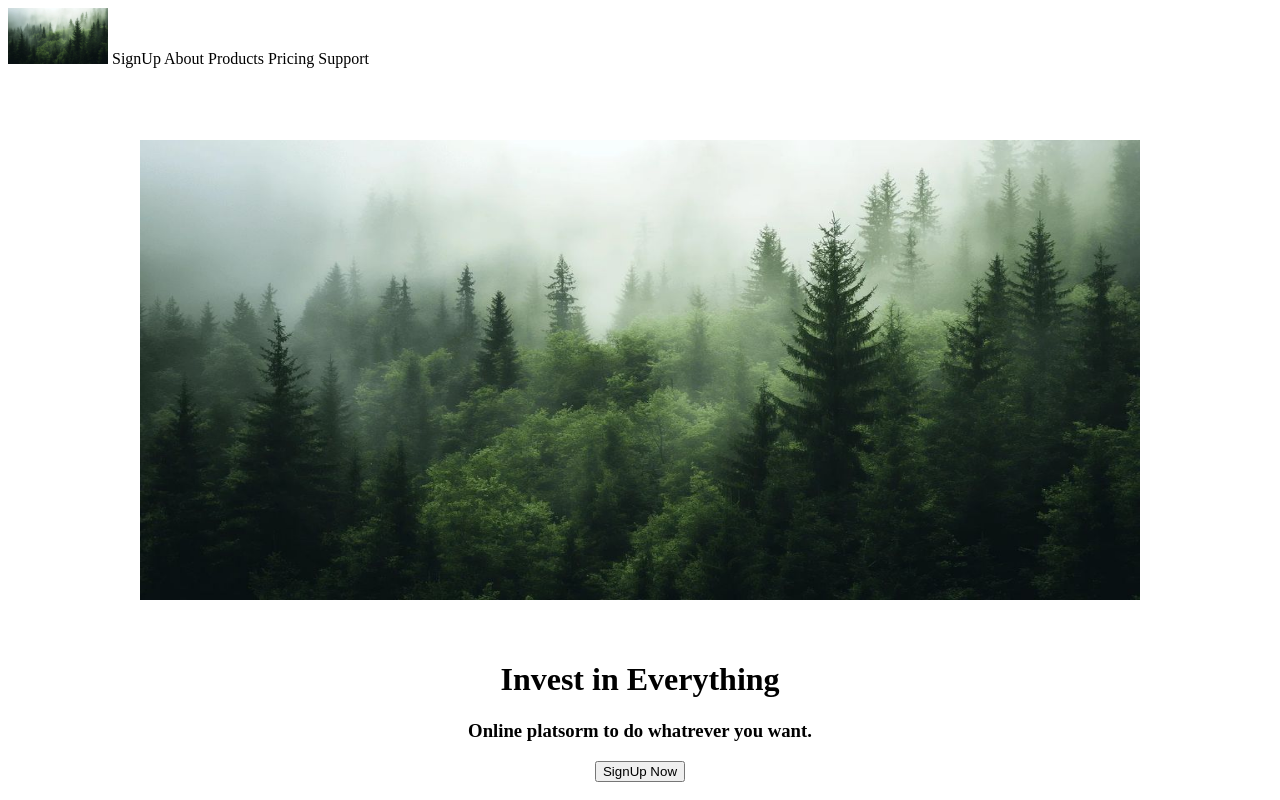
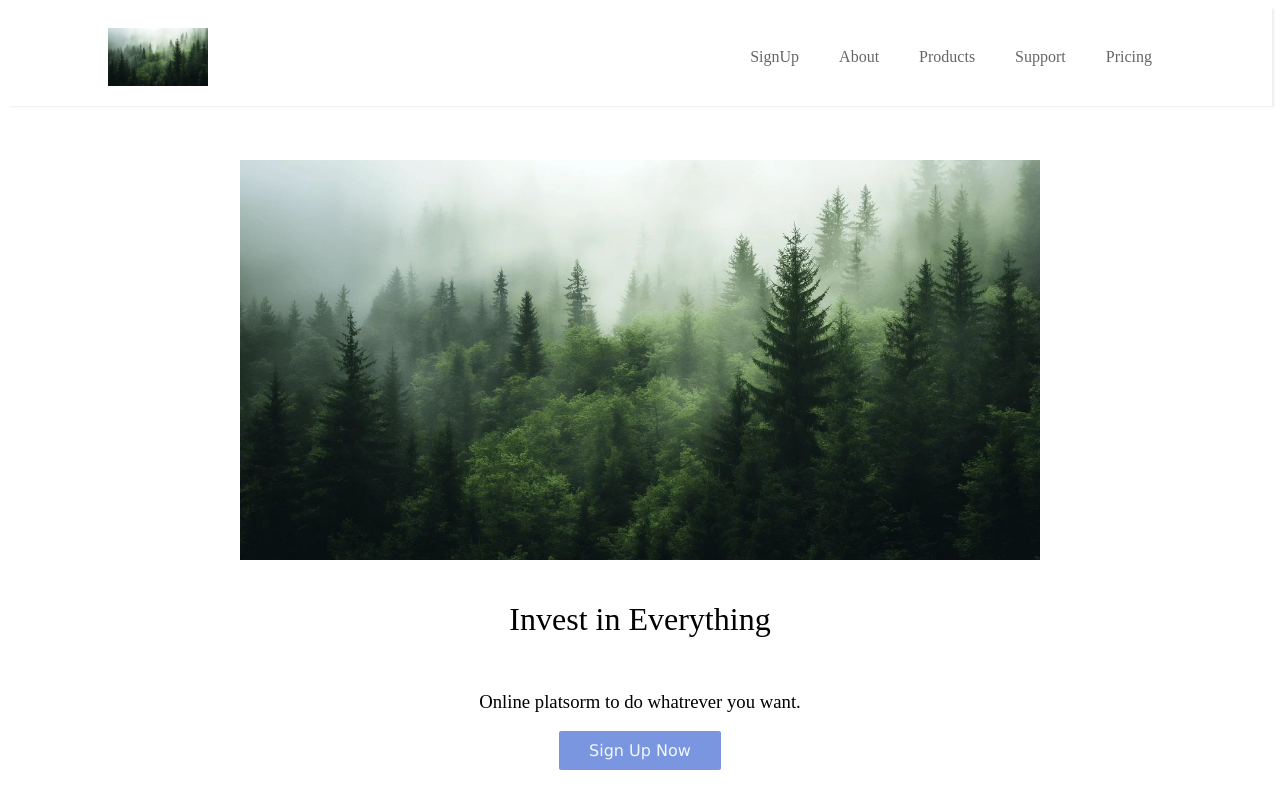
Before and after one commit to Sumantra27/100xDevs, a plain HTML site: page basic web/index.html in a window 1280 px wide. Shown: the top 800 px of the page. Drawn offline with Linux system fonts and the light colour scheme.

Commit message:
Update index.html

```diff
--- a/basic web/index.html
+++ b/basic web/index.html
@@ -7,56 +7,58 @@
 </head>
 <body>
 
-<nav id="navbar">
-    <div>
-    <div>
+
+<div style="display: flex; justify-content: space-between; padding-left: 100px; padding-right: 100px; padding-top: 20px; padding-bottom: 20px; box-shadow: 2px 1px 2px #eee;">
         <img src="image3.jpg" width="100px">
-        <span>SignUp</span>
-        <span>About</span>
-        <span>Products</span>
-        <span>Pricing</span>
-        <span>Support</span>
+
+    <div style="display: flex; justify-content: space-between; ">
+        <div style="padding: 20px; color: #666; cursor: pointer;">SignUp</div>
+        <div style="padding: 20px; color: #666; cursor: pointer;;">About</div>
+        <div style="padding: 20px; color: #666; cursor: pointer;">Products</div>
+        <div style="padding: 20px; color: #666; cursor: pointer;">Support</div>
+        <div style="padding: 20px; color: #666; cursor: pointer;">Pricing</div>
     </div>
+
 </div>
-</nav>
 
 <br>
 <br>
 <br>
-<br>
 
-<center>
-  <img src="image3.jpg" width="1000px" height="460px">
-</center>
+<!--
+padding: 20px; width: 30%;
+<span>SignUp</span>
+        <span>About</span>
+        <span>Products</span>
+        <span>Support</span>
+         <span>Pricing</span>
+-->
 
-<br>
-<br>
+<div style="display: flex; justify-content: center;">
+  <img src="image3.jpg" width="800px" height="400px">
+</div>
 
-<div>
-    <center>
-    <h1>Invest in Everything</h1>
-    </center>
+<div style="display: flex; justify-content: center; padding-top: 20px;">
+  <h1 style="font-weight: 500; font-size: 30;">Invest in Everything</h1>
+</div>
+
+<div style="display: flex; justify-content: center; padding-top: 12px;">
+  <h3 style="font-weight: 400;">Online platsorm to do whatrever you want.</h3>
+</div>
+
+<div style="display: flex; justify-content: center;">
+<div style="color: aliceblue; cursor: pointer; background-color: rgb(123, 150, 224);
+    padding-left: 30px; padding-right: 30px; padding-top: 10px; padding-bottom: 10px; border-radius: 2px;
+    font-family: 'Lucida Sans', 'Lucida Sans Regular', 'Lucida Grande', 'Lucida Sans Unicode', Geneva, Verdana, sans-serif;">
+
+    Sign Up Now
+</div>
 </div>
 
 <div>
-    <center>
-    <h3>Online platsorm to do whatrever you want.</h>
-    </center>
+
 </div>
 
-<div>
-    <center>
-    <button>SignUp Now</button>
-</center>
-</div>
-
-<br>
-<br>
-
-<img src="image3.jpg" width="1000px" height="460px">
- <div>
-    Hello its me.
- </div>
 
 </body>
 </html>
```
